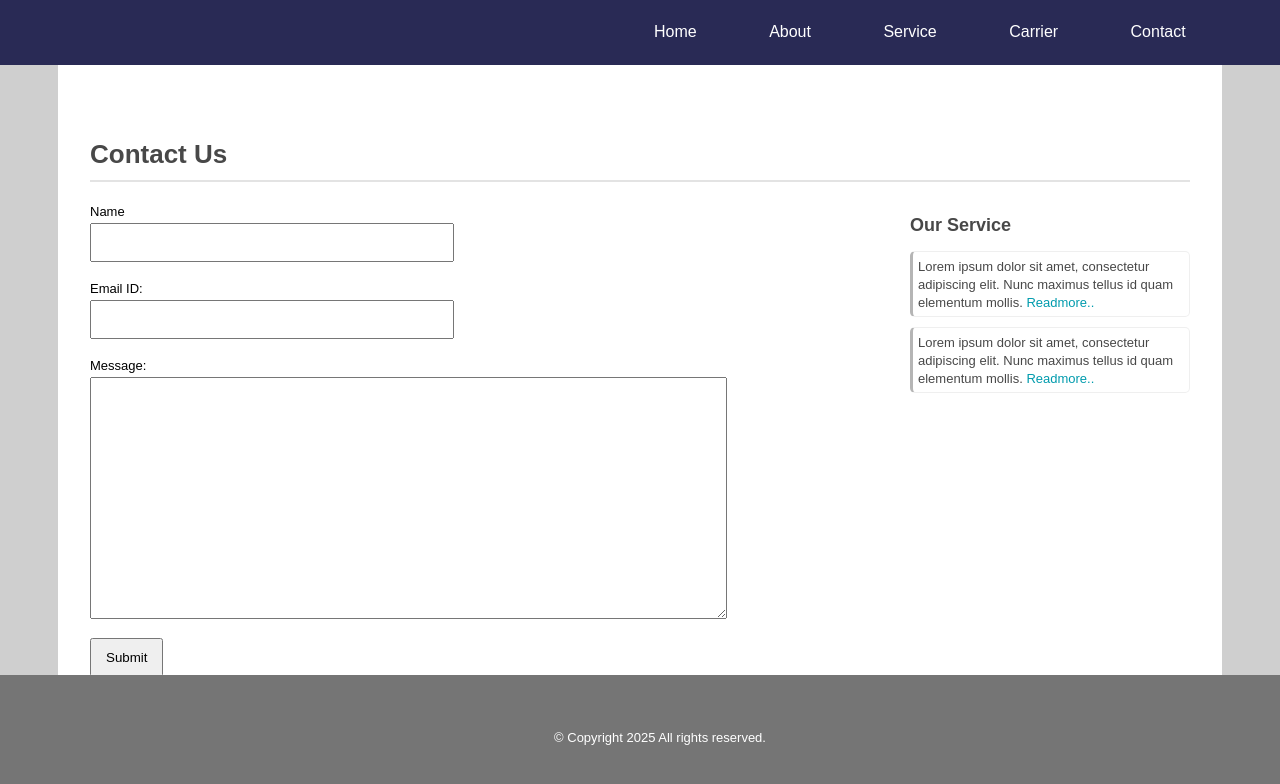
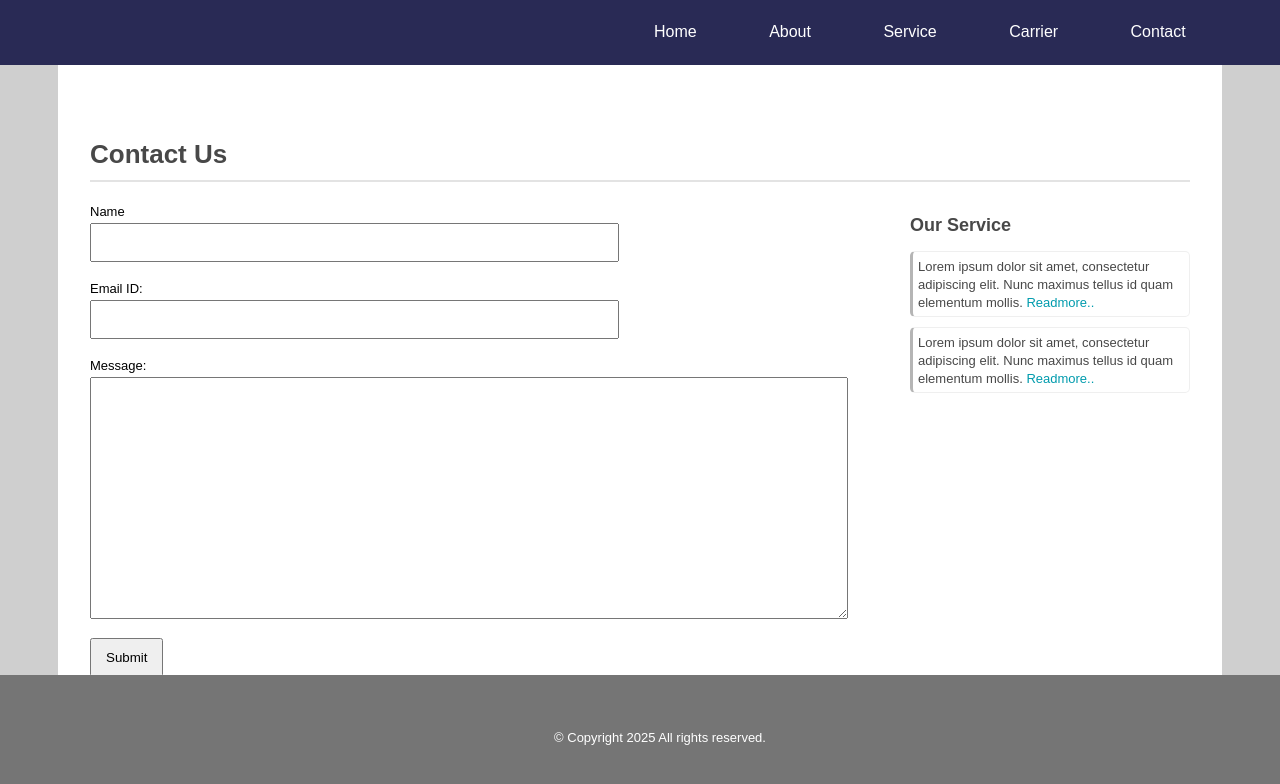
Before and after one commit to sachincalicut/entri.app-e65, a plain HTML site: page Assignment-3/index.html in a window 1280 px wide. Drawn offline with Linux system fonts and the light colour scheme.

Commit message:
Update style.css

```diff
--- a/Assignment-3/css/style.css
+++ b/Assignment-3/css/style.css
@@ -94,14 +94,14 @@ nav li a{
     padding: 4px 0px;
 }
 .form-group input{
-    width:30%;
+    width:45%;
     height:35px;
     padding: 0px 15px;
     margin-bottom: 15px;
 }
 .form-group textarea{
     padding: 10px 15px;
-    width:55%;
+    width:66%;
     height:220px;
     margin-bottom: 15px;
 }
```
